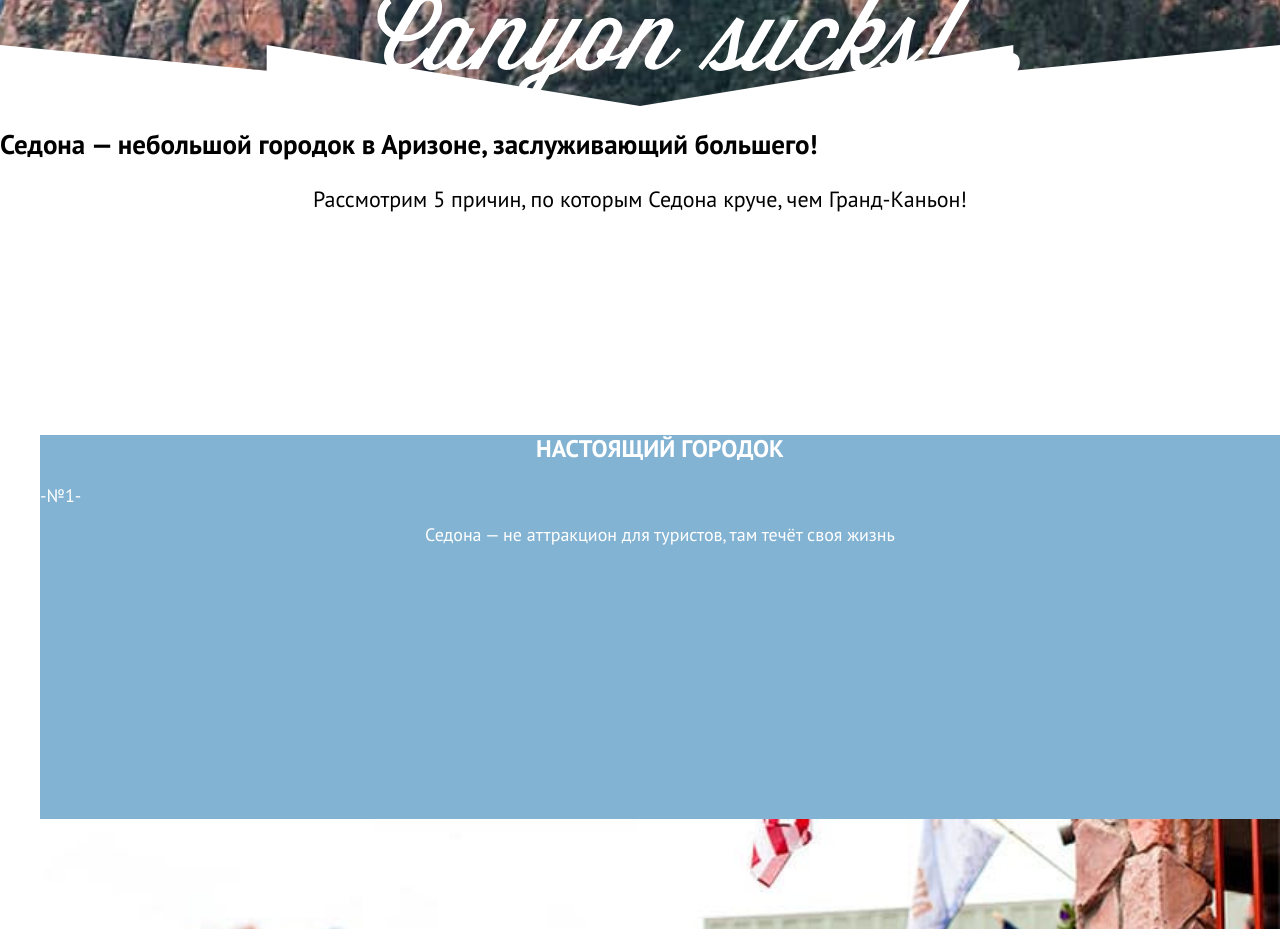
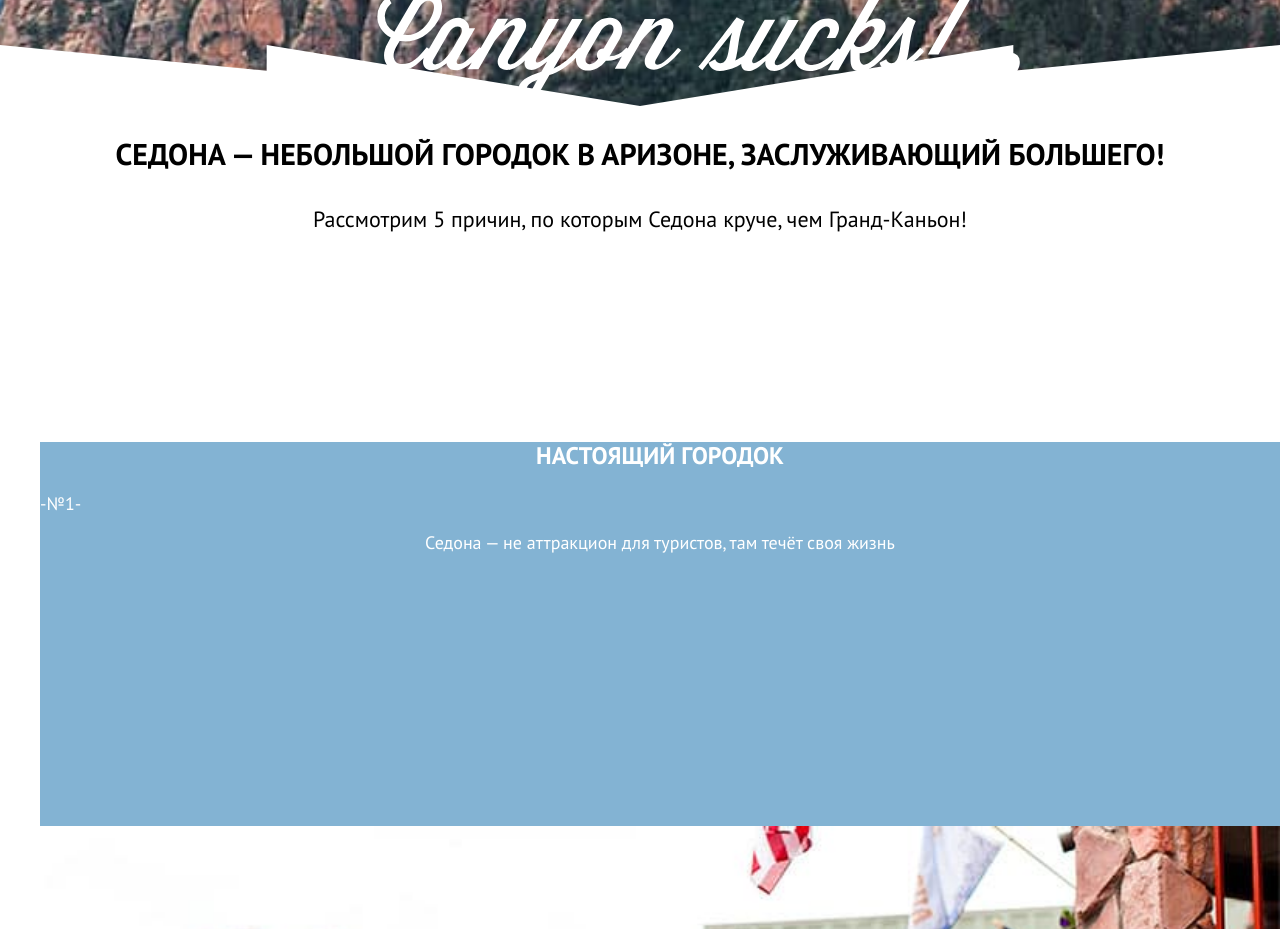
Before and after one commit to htmlacademy-htmlcss/1952105-sedona-33, a plain HTML site: page index.html in a window 1280 px wide. Shown: the part 1800-2729 px from the top of the page. Drawn offline with Linux system fonts and the light colour scheme.

Commit message:
Изменение слогана

```diff
--- a/index.html
+++ b/index.html
@@ -56,7 +56,7 @@
         </div>
         <div class="slogan-box">
           <h1 class="visually-hidden">Седона</h1>
-          <h2 class="slogan">Седона — небольшой городок в Аризоне, заслуживающий большего!</h2>
+          <p class="slogan">Седона — небольшой городок в Аризоне, заслуживающий большего!</p>
           <p class="slogan-description">Рассмотрим 5 причин, по которым Седона круче, чем Гранд-Каньон!</p>
         </div>
       </section>
--- a/styles/styles.css
+++ b/styles/styles.css
@@ -104,7 +104,7 @@ img {
   color: #000000;
 }
 
-.slogan-title {
+.slogan{
   font-weight: 700;
   font-size: 30px;
   line-height: 1.2;
```
